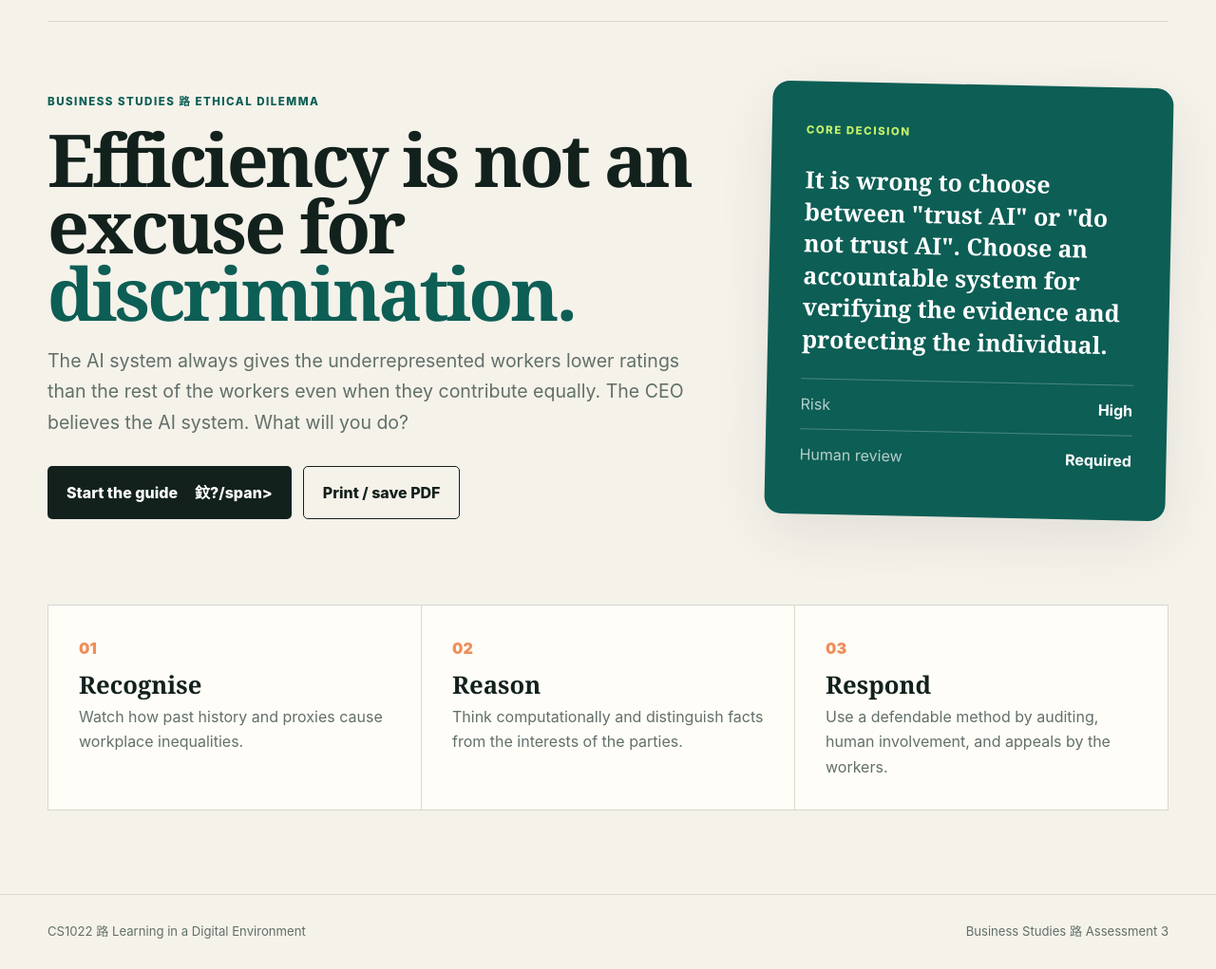
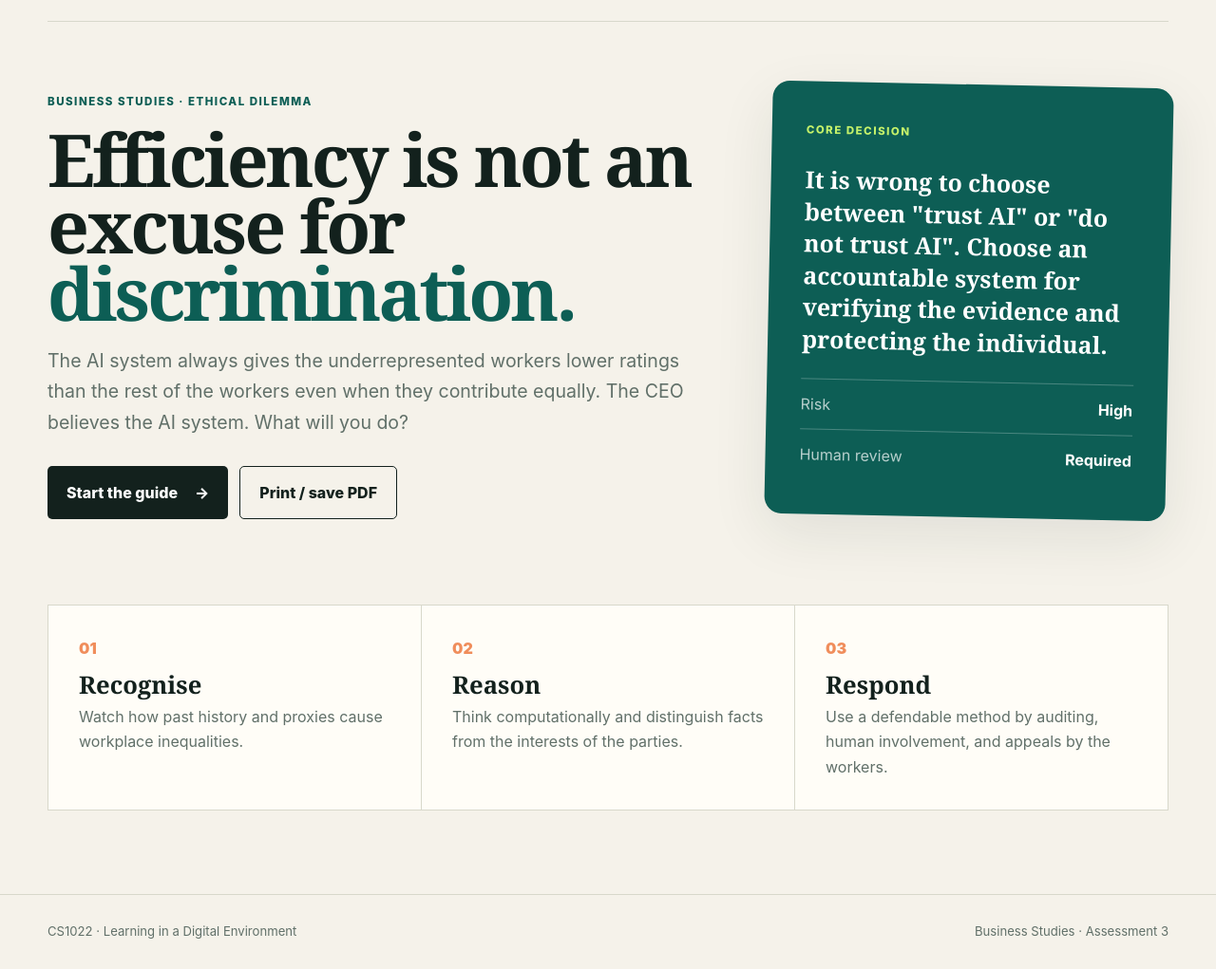
Before and after one commit to ffff6/fair-work-by-design-a3, a plain HTML site: page 404.html in a window 1280 px wide. Shown: the part 457-1478 px from the top of the page at 95% size. Drawn offline with Linux system fonts and the light colour scheme.

Commit message:
Fix-encoding-and-print-page

```diff
--- a/404.html
+++ b/404.html
@@ -3,10 +3,10 @@
     <main><div class="shell"><header class="page-intro"><div><div class="eyebrow">Responsible AI at Work</div><h1>Whenever an algorithm discriminates against people</h1><p>Advice for business professionals who deal with biased algorithms used to rate their performance.</p></div><div class="page-count">01/05</div></header>
       <section class="hero-grid">
         <div>
-          <p class="kicker">Business Studies 路 Ethical Dilemma</p>
+          <p class="kicker">Business Studies &middot; Ethical Dilemma</p>
           <h1>Efficiency is not an excuse for <span>discrimination.</span></h1>
           <p class="hero-copy">The AI system always gives the underrepresented workers lower ratings than the rest of the workers even when they contribute equally. The CEO believes the AI system. What will you do?</p>
-          <div class="hero-actions"><a class="button primary" href="/fair-work-by-design-a3/ai-at-work">Start the guide <span aria-hidden="true">鈫?/span></a><a class="button ghost" href="/fair-work-by-design-a3/print">Print / save PDF</a></div>
+          <div class="hero-actions"><a class="button primary" href="/fair-work-by-design-a3/ai-at-work">Start the guide <span aria-hidden="true">&rarr;</span></a><a class="button ghost" href="/fair-work-by-design-a3/print">Print / save PDF</a></div>
         </div>
         <aside class="signal-card" aria-label="Core decision">
           <span class="signal-label">Core decision</span>
@@ -20,6 +20,6 @@
         <article><span>02</span><h2>Reason</h2><p>Think computationally and distinguish facts from the interests of the parties.</p></article>
         <article><span>03</span><h2>Respond</h2><p>Use a defendable method by auditing, human involvement, and appeals by the workers.</p></article>
       </section></div></main>
-    <footer class="site-footer"><div class="shell footer-inner"><span>CS1022 路 Learning in a Digital Environment</span><span>Business Studies 路 Assessment 3</span></div></footer>
+    <footer class="site-footer"><div class="shell footer-inner"><span>CS1022 &middot; Learning in a Digital Environment</span><span>Business Studies &middot; Assessment 3</span></div></footer>
     <script>const b=document.querySelector('.menu-button'),n=document.querySelector('nav');if(b){b.addEventListener('click',()=>{const o=n.classList.toggle('open');b.setAttribute('aria-expanded',o)})}</script>
   </body></html>
```
